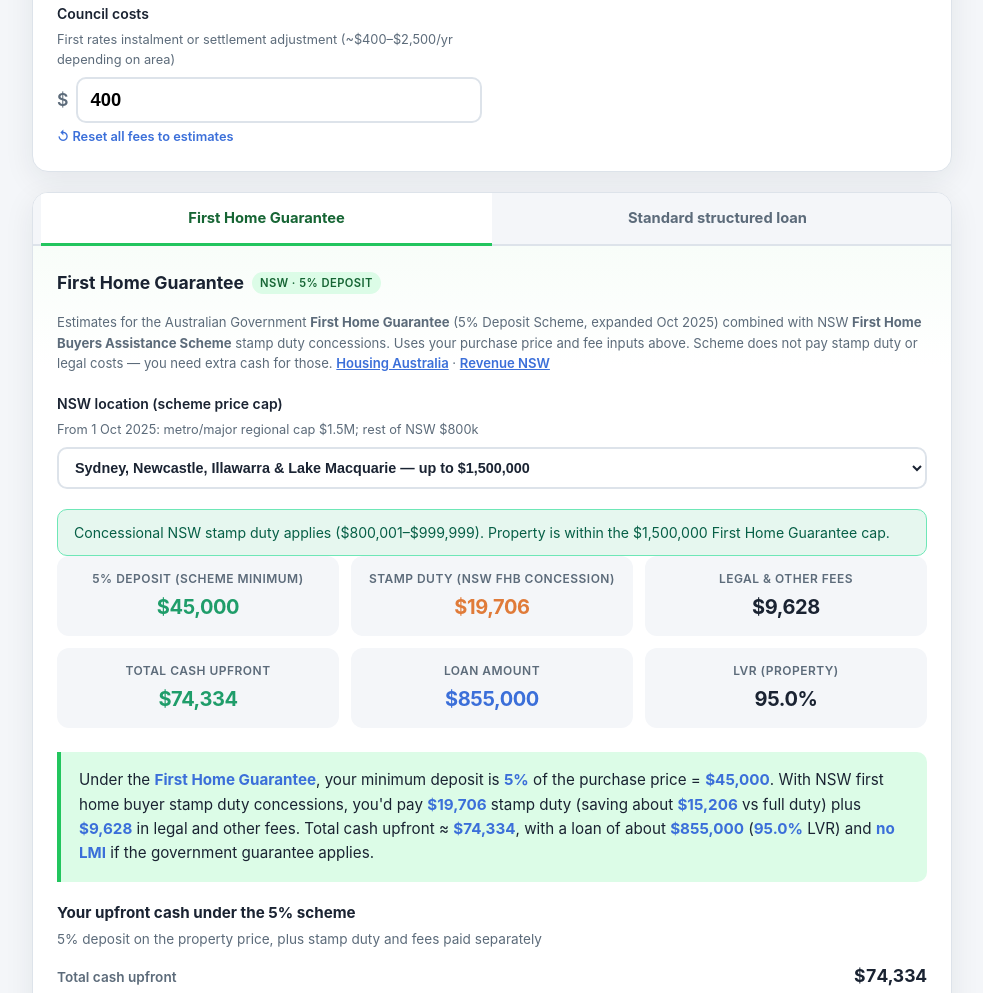
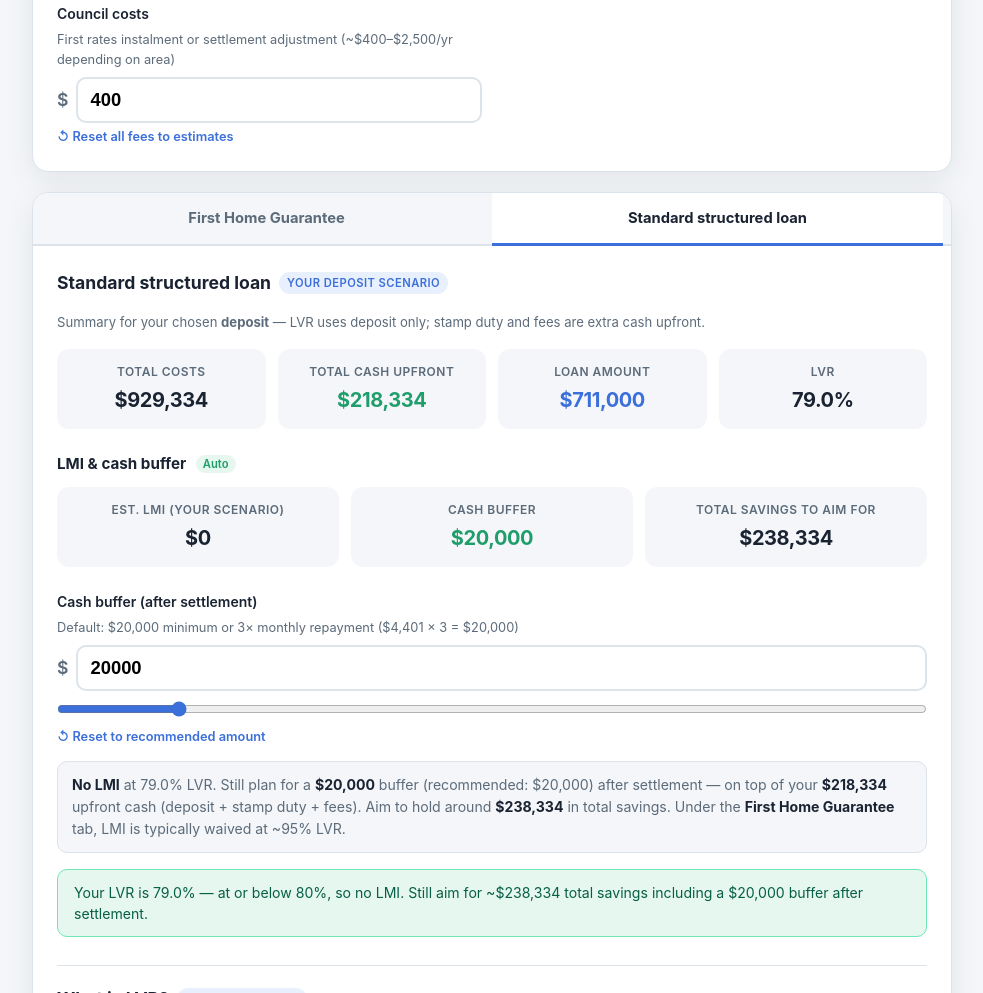
Before and after one commit to stephenfreely/loan-calculator, a plain HTML site: page index.html in a window 1280 px wide. Shown: the part 2185-3178 px from the top of the page, without its empty margins (148-1131 px from the left). Drawn offline with Linux system fonts and the light colour scheme.

Commit message:
Make Standard structured loan the default results tab on load.
Co-authored-by: Cursor <cursoragent@cursor.com>

```diff
--- a/index.html
+++ b/index.html
@@ -1065,12 +1065,12 @@
     <!-- Results tabs -->
     <div class="card results-tabs-card">
       <div class="tab-list" role="tablist" aria-label="Calculator results">
-        <button type="button" class="tab-btn active" role="tab" id="tab-btn-fhbg" data-tab="fhbg" aria-selected="true" aria-controls="tab-fhbg">First Home Guarantee</button>
-        <button type="button" class="tab-btn" role="tab" id="tab-btn-glance" data-tab="glance" aria-selected="false" aria-controls="tab-glance">Standard structured loan</button>
+        <button type="button" class="tab-btn" role="tab" id="tab-btn-fhbg" data-tab="fhbg" aria-selected="false" aria-controls="tab-fhbg">First Home Guarantee</button>
+        <button type="button" class="tab-btn active" role="tab" id="tab-btn-glance" data-tab="glance" aria-selected="true" aria-controls="tab-glance">Standard structured loan</button>
       </div>
 
       <!-- First Home Guarantee tab -->
-      <div class="tab-panel fhbg-panel active" id="tab-fhbg" role="tabpanel" aria-labelledby="tab-btn-fhbg">
+      <div class="tab-panel fhbg-panel" id="tab-fhbg" role="tabpanel" aria-labelledby="tab-btn-fhbg">
         <h2 class="card-inner-title">First Home Guarantee <span class="badge">NSW · 5% deposit</span></h2>
         <p class="fhbg-disclaimer">
           Estimates for the Australian Government <strong>First Home Guarantee</strong> (5% Deposit Scheme, expanded Oct 2025)
@@ -1200,7 +1200,7 @@
       </div>
 
       <!-- Standard structured loan tab -->
-      <div class="tab-panel" id="tab-glance" role="tabpanel" aria-labelledby="tab-btn-glance">
+      <div class="tab-panel active" id="tab-glance" role="tabpanel" aria-labelledby="tab-btn-glance">
         <h2 class="card-inner-title">Standard structured loan <span class="badge">Your deposit scenario</span></h2>
         <p class="fhbg-disclaimer" style="margin-bottom: 16px;">Summary for your chosen <strong>deposit</strong> — LVR uses deposit only; stamp duty and fees are extra cash upfront.</p>
         <div class="stats">
```
